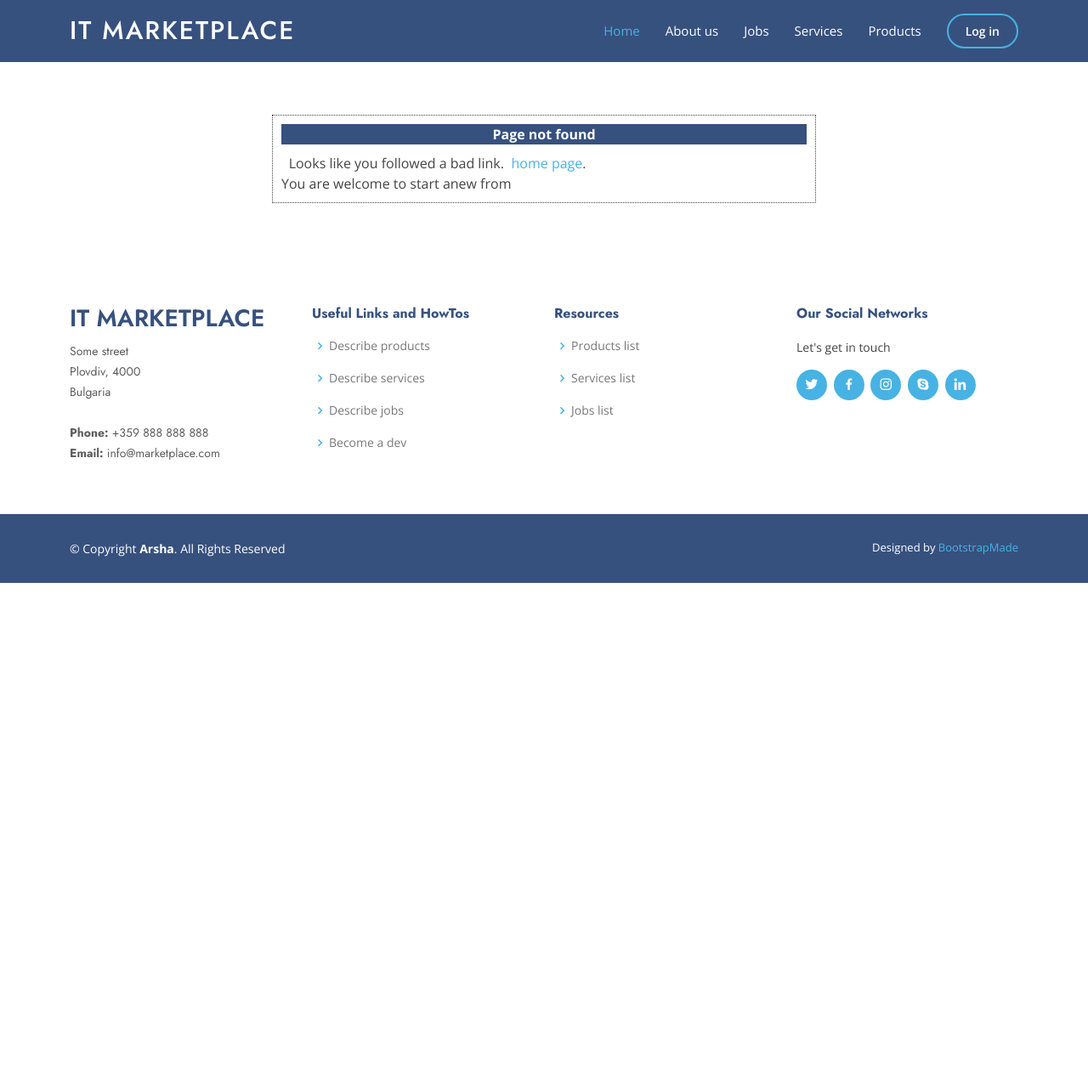
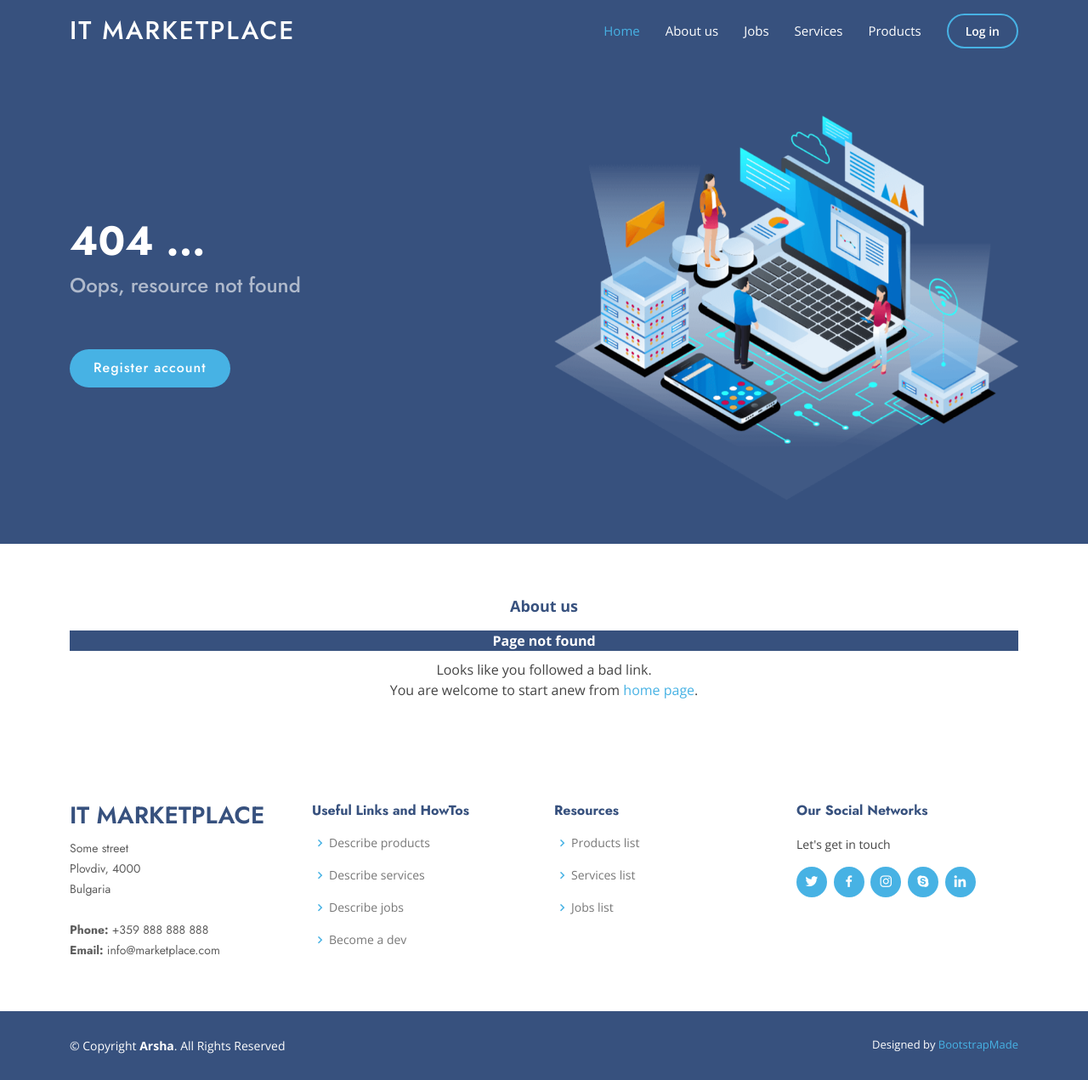
Before and after one commit to leonidgorunov2020/softuni-python-web, a Django app: template services_products/templates/main/404.html in a window 1280 px wide. Shown: the whole page at 85% size. Before the commit the page ends 686 px from the top, so only its background shows below. Run offline with Django 3.2, Linux system fonts and the light colour scheme; the template is opened without the code that fills it, so the values that code supplies are empty; some libraries are stand-ins or nearby versions.

Commit message:
Updated 404 and 500 pages layout

```diff
--- a/services_products/templates/main/404.html
+++ b/services_products/templates/main/404.html
@@ -2,22 +2,47 @@
 {% load static %}
 
 {% block page_content %}
+  <section id="hero" class="d-flex align-items-center">
 
+    <div class="container">
+      <div class="row">
+        <div class="col-lg-6 d-flex flex-column justify-content-center pt-4 pt-lg-0 order-2 order-lg-1" data-aos="fade-up" data-aos-delay="200">
+          <h1>404 ...</h1>
+          <h2>Oops, resource not found</h2>
+          <div class="d-flex justify-content-center justify-content-lg-start">
+            <a href="{% url 'register user' %}" class="btn-get-started scrollto">Register account</a>
+          </div>
+        </div>
+        <div class="col-lg-6 order-1 order-lg-2 hero-img" data-aos="zoom-in" data-aos-delay="200">
+          <img src="{% static 'assets/img/hero-img.png' %}" class="img-fluid animated" alt="">
+        </div>
+      </div>
+    </div>
+
+  </section>
 
   <main id="main">
-<div class="custom-login-form">
-    <section class="inner-page">
-      <div class="container half-container">
-          <div class="create-product-headers">Page not found</div>
-         <div class="float-container" style="text-align: center;">
+<section class="inner-page">
+      <div class="container">
+
+          <div class="page-intro">About us</div>
+
+</div>
+<div class="container">
+<div class="staticbox">
+<div class="staticbox green-title">
+<div class="boxbody">
+<div class="create-product-headers">Page not found</div>
+         <div class="float- container" style="text-align: center;">
 
                                     Looks like you followed a bad link. <br>You are welcome to start anew from<a href="{% url 'show index' %}"> home page</a>.
 
                     </div>
-
-      </div>
+</div>
+</div>
+</div>
+</div>
     </section>
-</div>
   </main>
 
 {% endblock %}
```
Also changed, not shown: services_products/templates/main/500.html (+32 -7 lines).
